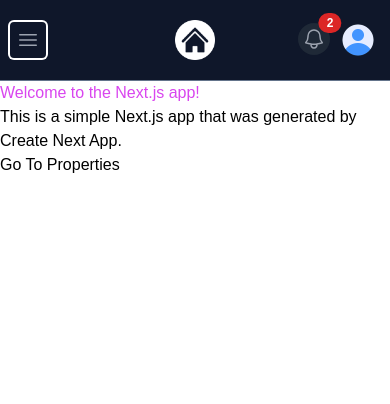
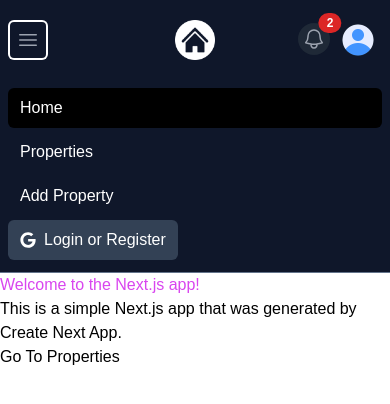
Before and after one commit to Harry-Leepz/prime-haven, a Next.js app: page / in a window 390 px wide. Both pictures are taken after a click on the button "Open main menu". Shown: the top 404 px of the page. Built offline with nearby package versions, Linux system fonts and the light colour scheme.

Commit message:
feat: implement mobile and profile menu toggle functionality in Navbar component

```diff
--- a/src/components/Navbar.jsx
+++ b/src/components/Navbar.jsx
@@ -1,9 +1,16 @@
+"use client";
+
 import Image from "next/image";
 import Link from "next/link";
+
+import { useState } from "react";
 
 import { FaGoogle } from "react-icons/fa";
 
 export default function Navbar() {
+  const [isMobileMenuOpen, setIsMobileMenuOpen] = useState(false);
+  const [isProfileMenuOpen, setIsProlfileMenuOpen] = useState(false);
+
   return (
     <nav className='bg-slate-900 border-b border-slate-500'>
       <div className='mx-auto max-w-7xl px-2 sm:px-6 lg:px-8'>
@@ -11,6 +18,7 @@
           <div className='absolute inset-y-0 left-0 flex items-center md:hidden'>
             {/* <!-- Mobile menu button--> */}
             <button
+              onClick={() => setIsMobileMenuOpen(!isMobileMenuOpen)}
               type='button'
               id='mobile-dropdown-button'
               className='relative inline-flex items-center justify-center rounded-md p-2 text-gray-400 hover:bg-gray-700 hover:text-white focus:outline-none focus:ring-2 focus:ring-inset focus:ring-white'
@@ -119,6 +127,7 @@
             <div className='relative ml-3'>
               <div>
                 <button
+                  onClick={() => setIsProlfileMenuOpen(!isProfileMenuOpen)}
                   type='button'
                   className='relative flex rounded-full bg-gray-800 text-sm focus:outline-none focus:ring-2 focus:ring-white focus:ring-offset-2 focus:ring-offset-gray-800'
                   id='user-menu-button'
@@ -138,9 +147,10 @@
               </div>
 
               {/* <!-- Profile dropdown --> */}
+              {isProfileMenuOpen && (
                 <div
                   id='user-menu'
-                className='hidden absolute right-0 z-10 mt-2 w-48 origin-top-right rounded-md bg-white py-1 shadow-lg ring-1 ring-black ring-opacity-5 focus:outline-none'
+                  className='absolute right-0 z-10 mt-2 w-48 origin-top-right rounded-md bg-white py-1 shadow-lg ring-1 ring-black ring-opacity-5 focus:outline-none'
                   role='menu'
                   aria-orientation='vertical'
                   aria-labelledby='user-menu-button'
@@ -173,13 +183,14 @@
                     Sign Out
                   </button>
                 </div>
+              )}
             </div>
           </div>
         </div>
       </div>
 
-      {/* <!-- Mobile menu, show/hide based on menu state. --> */}
-      <div className='hidden' id='mobile-menu'>
+      {isMobileMenuOpen && (
+        <div id='mobile-menu'>
           <div className='space-y-1 px-2 pb-3 pt-2'>
             <Link
               href='/'
@@ -200,11 +211,12 @@
               Add Property
             </Link>
             <button className='flex items-center text-white bg-slate-700 hover:bg-slate-500 hover:text-white rounded-md px-3 py-2 my-5'>
-            <i className='fa-brands fa-google mr-2'></i>
+              <FaGoogle className=' text-white mr-2' />
               <span>Login or Register</span>
             </button>
           </div>
         </div>
+      )}
     </nav>
   );
 }
```
Lines whose indentation alone changed are shown as unchanged.
